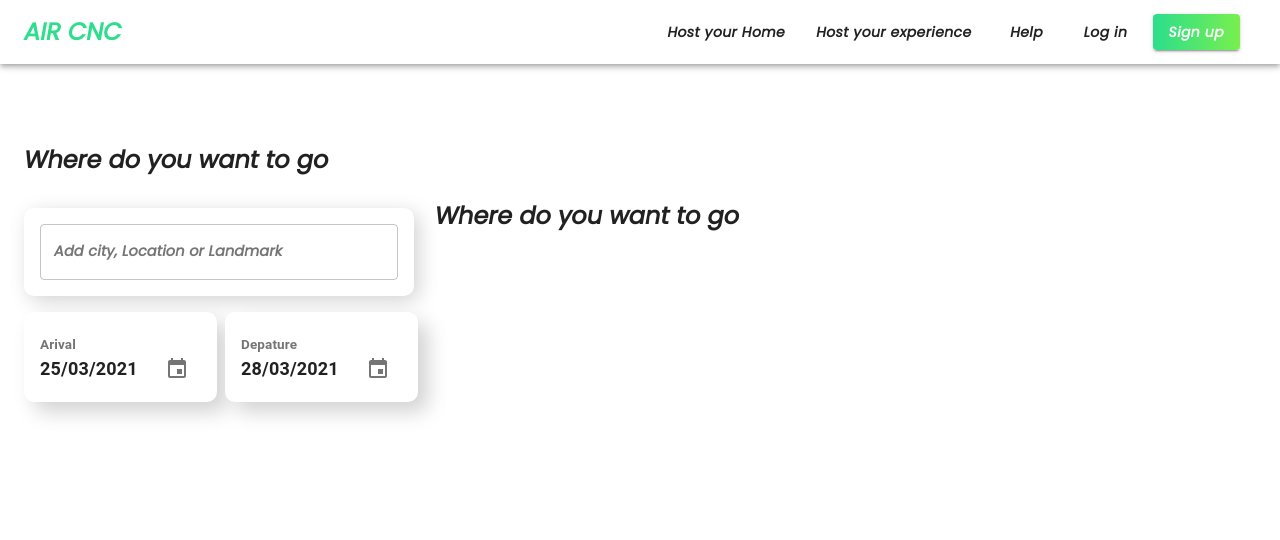
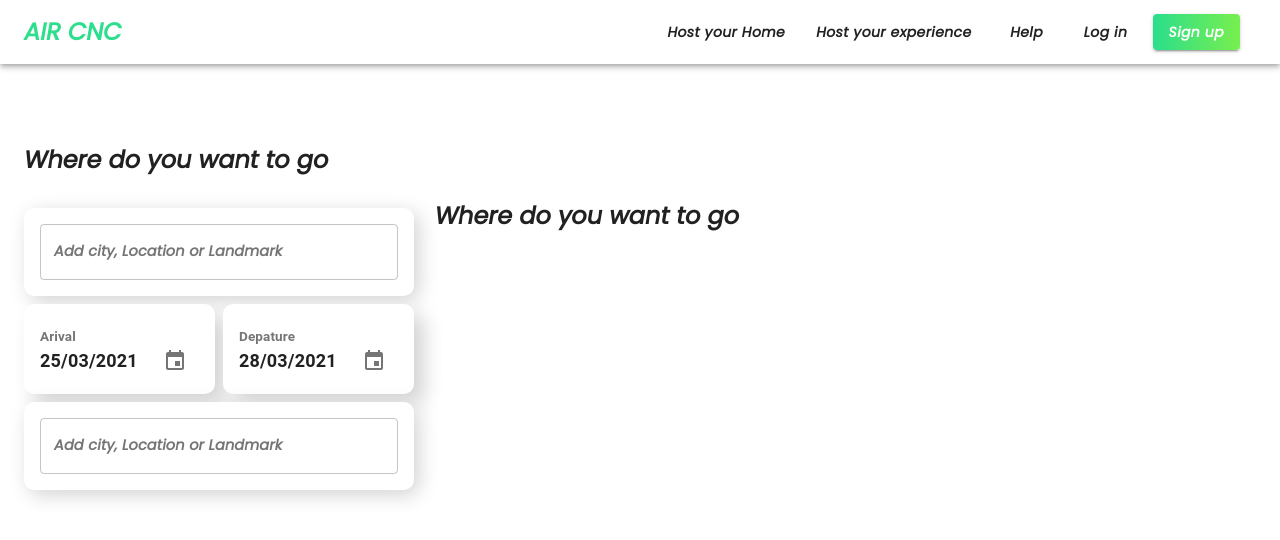
Before and after one commit to Shakib448/next-js-air-cnc, a Next.js app in the folder client/: page /home in a window 1280 px wide. Shown: the top 540 px of the page. Built offline with nearby package versions, Linux system fonts and the light colour scheme.

Commit message:
WIP on Home

```diff
--- a/client/src/Components/Home/HomeForm.js
+++ b/client/src/Components/Home/HomeForm.js
@@ -17,9 +17,9 @@ const useStyles = makeStyles((theme) => ({
     boxShadow: "5px 5px 20px lightgray",
   },
   datePickerArea: {
-    width: "47%",
+    width: "46.5%",
     padding: `${theme.spacing(1)}px ${theme.spacing(2)}px`,
-    margin: `${theme.spacing(1)}px ${theme.spacing(1)}px 0px 0px`,
+    margin: `0px ${theme.spacing(1)}px 0px 0px`,
     borderRadius: "10px",
     boxShadow: "10px 10px 20px lightgray",
   },
@@ -102,6 +102,14 @@ const HomeForm = () => {
           />
         </MuiPickersUtilsProvider>
       </Paper>
+      <Paper className={clsx(classes.paper)}>
+        <TextField
+          className={clsx(classes.form)}
+          id="outlined-basic"
+          label="Add city, Location or Landmark"
+          variant="outlined"
+        />
+      </Paper>
     </Grid>
   );
 };
```
